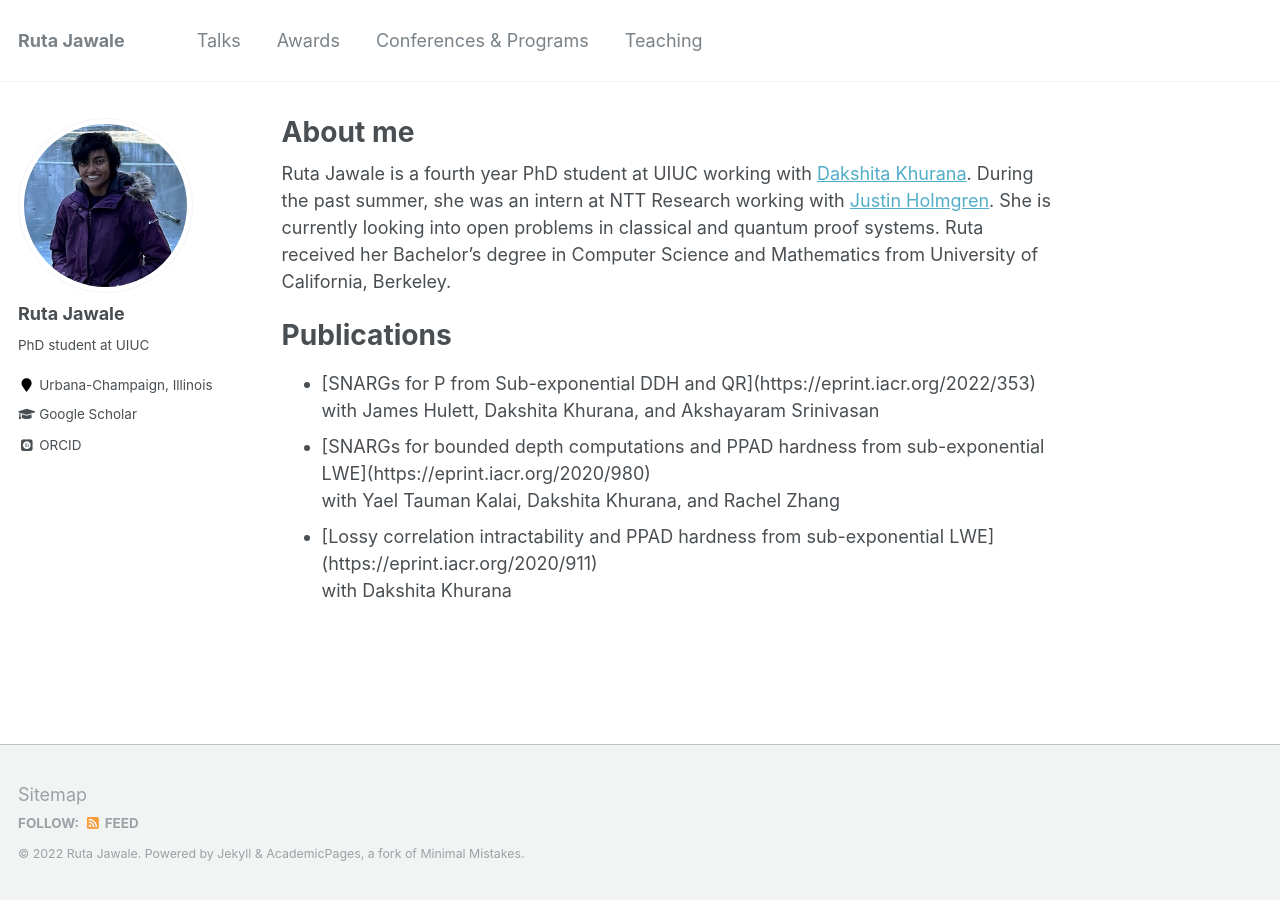
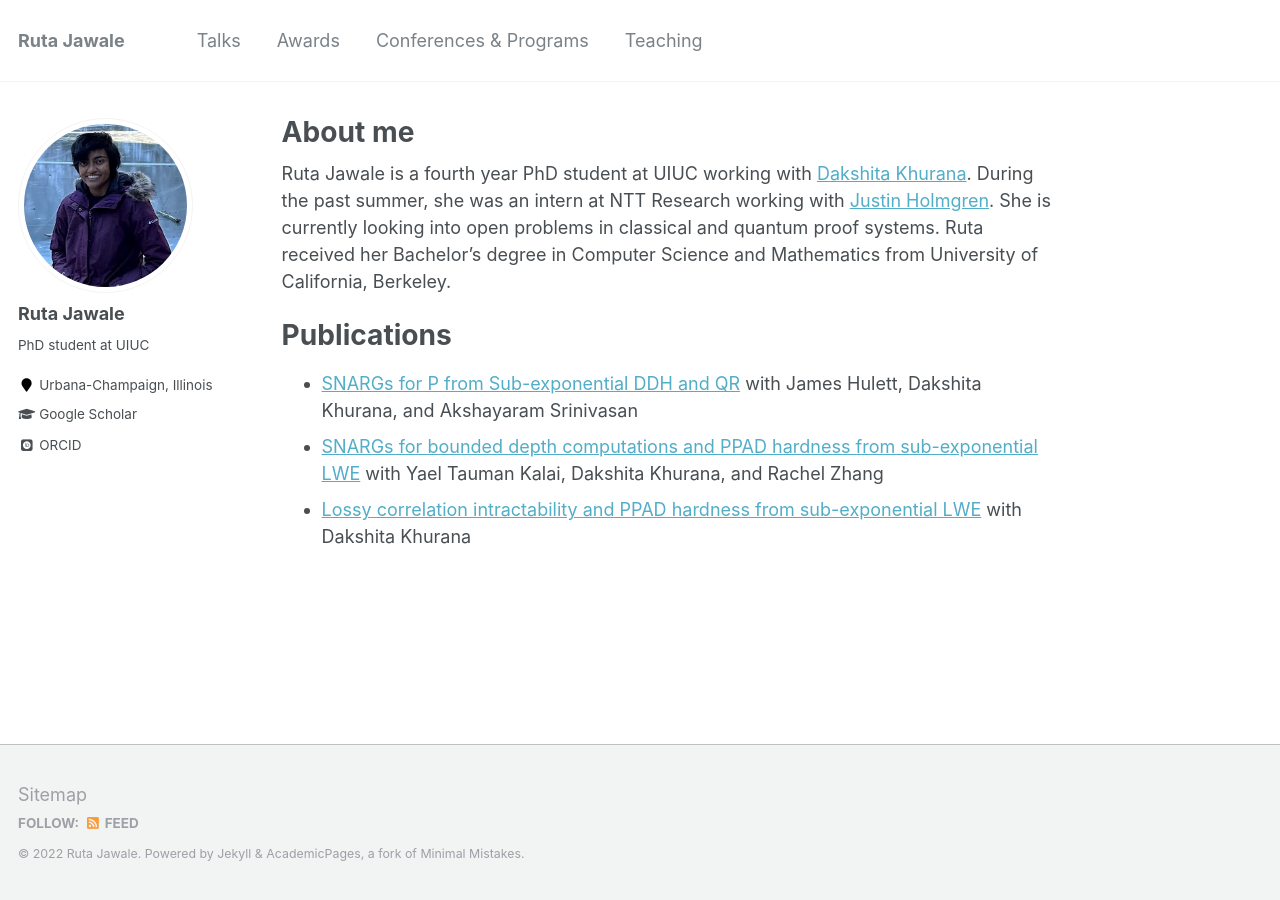
Before and after one commit to RutaJawale/RutaJawale.github.io, a Jekyll site: the page built from _pages/about.md, in a window 1280 px wide. Built offline with Jekyll 4.4.1, drawn with Linux system fonts in a browser that asks for light colours; some web fonts are replaced.

Commit message:
Fixed Publications

```diff
--- a/_pages/about.md
+++ b/_pages/about.md
@@ -11,14 +11,12 @@ redirect_from:
 Ruta Jawale is a fourth year PhD student at UIUC working with [Dakshita Khurana](https://www.dakshitakhurana.com/). During the past summer, she was an intern at NTT Research working with [Justin Holmgren](https://justinholmgren.com/). She is currently looking into open problems in classical and quantum proof systems. Ruta received her Bachelor's degree in Computer Science and Mathematics from University of California, Berkeley.
 
 # Publications
-<ul>
-  <li> [SNARGs for P from Sub-exponential DDH and QR](https://eprint.iacr.org/2022/353) <br>
-  with James Hulett, Dakshita Khurana, and Akshayaram Srinivasan </li>
-  <li> [SNARGs for bounded depth computations and PPAD hardness from sub-exponential LWE](https://eprint.iacr.org/2020/980) <br>
-  with Yael Tauman Kalai, Dakshita Khurana, and Rachel Zhang </li>
-  <li> [Lossy correlation intractability and PPAD hardness from sub-exponential LWE](https://eprint.iacr.org/2020/911) <br>
-  with Dakshita Khurana </li>
-</ul>
+- [SNARGs for P from Sub-exponential DDH and QR](https://eprint.iacr.org/2022/353)
+  with James Hulett, Dakshita Khurana, and Akshayaram Srinivasan
+- [SNARGs for bounded depth computations and PPAD hardness from sub-exponential LWE](https://eprint.iacr.org/2020/980)
+  with Yael Tauman Kalai, Dakshita Khurana, and Rachel Zhang
+- [Lossy correlation intractability and PPAD hardness from sub-exponential LWE](https://eprint.iacr.org/2020/911)
+  with Dakshita Khurana
 
 <!-- This is the front page of a website that is powered by the [academicpages template](https://github.com/academicpages/academicpages.github.io) and hosted on GitHub pages. [GitHub pages](https://pages.github.com) is a free service in which websites are built and hosted from code and data stored in a GitHub repository, automatically updating when a new commit is made to the respository. This template was forked from the [Minimal Mistakes Jekyll Theme](https://mmistakes.github.io/minimal-mistakes/) created by Michael Rose, and then extended to support the kinds of content that academics have: publications, talks, teaching, a portfolio, blog posts, and a dynamically-generated CV. You can fork [this repository](https://github.com/academicpages/academicpages.github.io) right now, modify the configuration and markdown files, add your own PDFs and other content, and have your own site for free, with no ads! An older version of this template powers my own personal website at [stuartgeiger.com](http://stuartgeiger.com), which uses [this Github repository](https://github.com/staeiou/staeiou.github.io).
 
```
